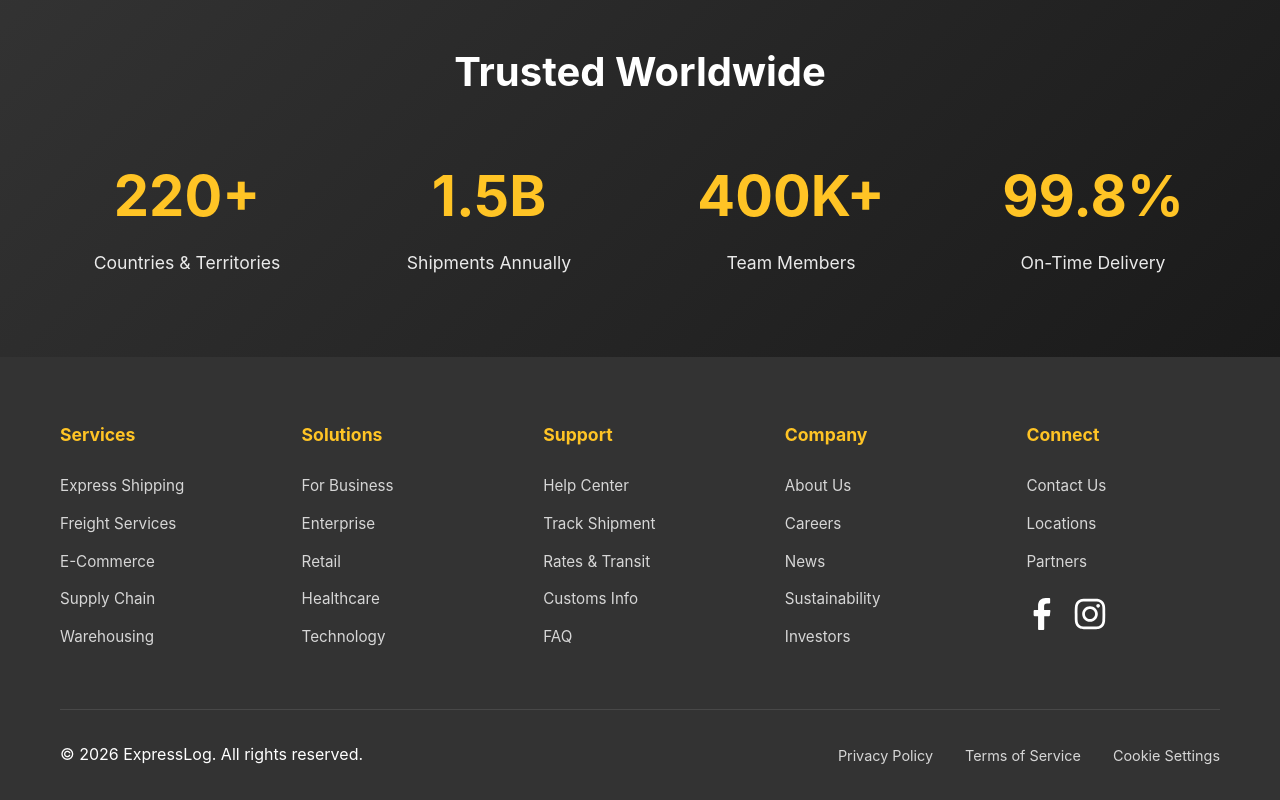
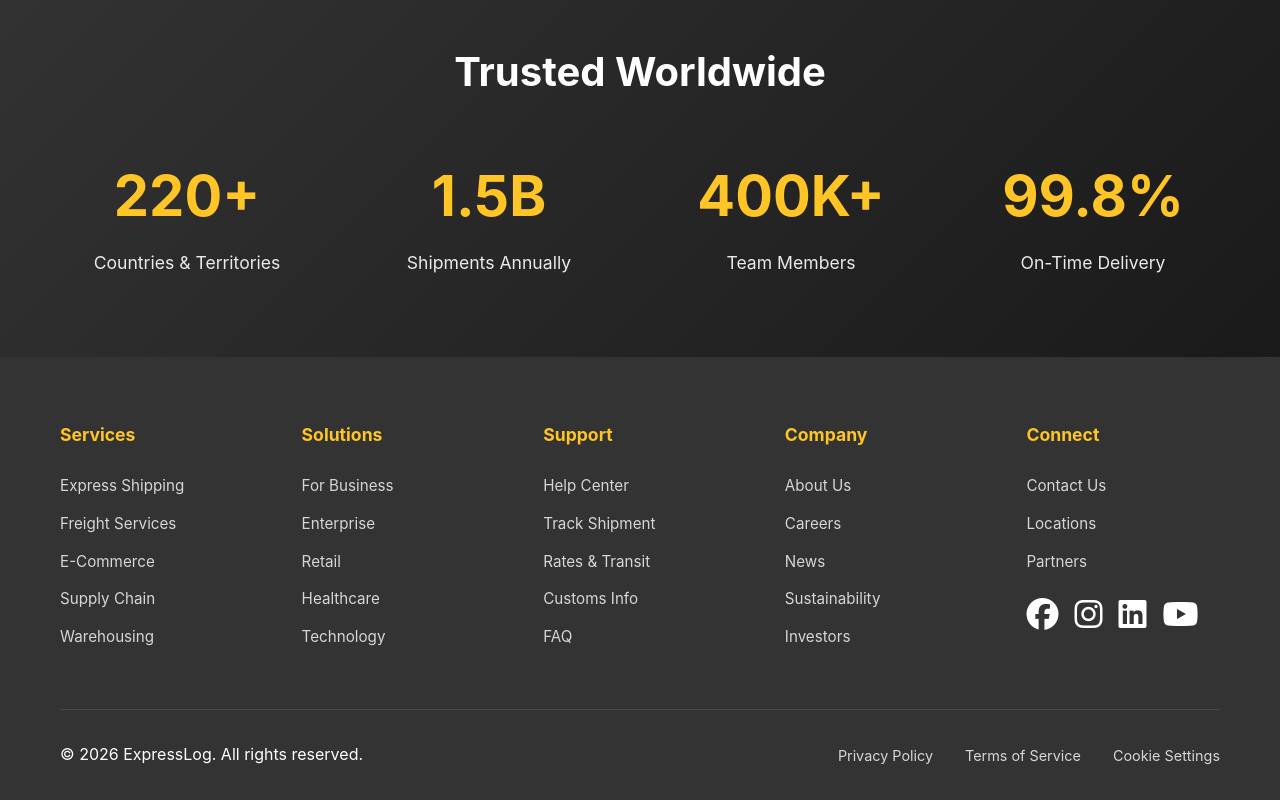
Before and after one commit to jqwerty9602-hash/Website1, a plain HTML site: page index.html in a window 1280 px wide. Shown: the part 2928-3728 px from the top of the page. Drawn offline with Linux system fonts and the light colour scheme.

Commit message:
commit change

```diff
--- a/css/style.css
+++ b/css/style.css
@@ -527,15 +527,14 @@ a {
 }
 
 .social-icon {
-    width: 32px;
-    height: 32px;
-    transition: transform 0.3s ease;
-    filter: brightness(0) invert(1);
+    font-size: 32px;
+    color: var(--white);
+    transition: all 0.3s ease;
 }
 
 .social-icon:hover {
-    transform: scale(1.1);
-    filter: brightness(0) invert(1) sepia(1) saturate(5) hue-rotate(10deg);
+    transform: scale(1.15);
+    color: var(--primary-yellow);
 }
 
 /* Responsive Design */
--- a/index.html
+++ b/index.html
@@ -5,6 +5,7 @@
     <meta name="viewport" content="width=device-width, initial-scale=1.0">
     <title>Express Logistics - Global Shipping Solutions</title>
     <link rel="stylesheet" href="css/style.css">
+    <link rel="stylesheet" href="https://cdnjs.cloudflare.com/ajax/libs/font-awesome/6.5.1/css/all.min.css">
 </head>
 <body>
     <!-- Top Navigation Bar -->
@@ -216,10 +217,16 @@
                     </ul>
                     <div class="footer-social">
                         <a href="#facebook" aria-label="Facebook">
-                            <img src="assets/images/fb-logo.svg" alt="Facebook" class="social-icon">
+                            <i class="fab fa-facebook social-icon"></i>
                         </a>
                         <a href="#instagram" aria-label="Instagram">
-                            <img src="assets/images/ig-logo.svg" alt="Instagram" class="social-icon">
+                            <i class="fab fa-instagram social-icon"></i>
+                        </a>
+                        <a href="#linkedin" aria-label="LinkedIn">
+                            <i class="fab fa-linkedin social-icon"></i>
+                        </a>
+                        <a href="#youtube" aria-label="YouTube">
+                            <i class="fab fa-youtube social-icon"></i>
                         </a>
                     </div>
                 </div>
```
